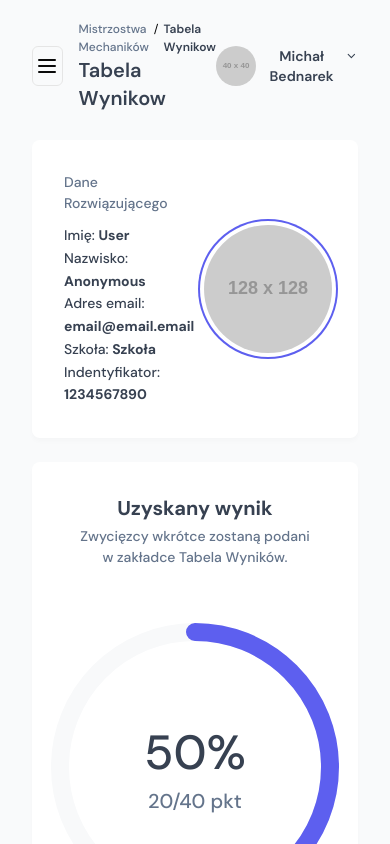
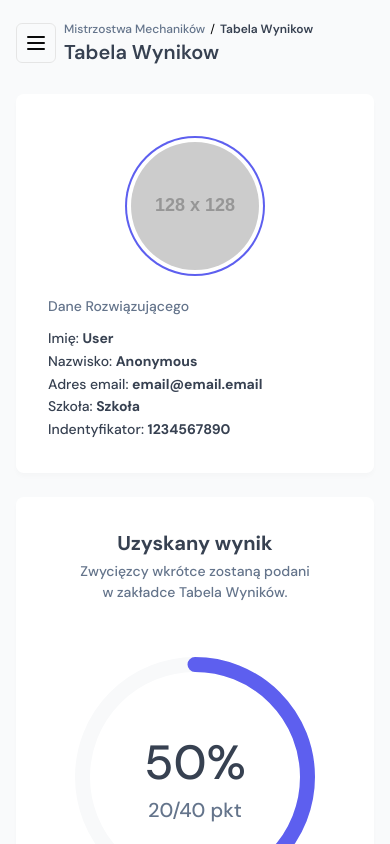
Before and after one commit to Vetther/HackHeroes2023, a Next.js app in the folder apps/frontend/: page /tabela-wynikow in a window 390 px wide. Built offline with nearby package versions, Linux system fonts and the light colour scheme.

Commit message:
Update mobile sizes

```diff
--- a/apps/frontend/src/components/dashboard-shell.tsx
+++ b/apps/frontend/src/components/dashboard-shell.tsx
@@ -1,5 +1,5 @@
 const DashboardShell = ({ children }: { children: React.ReactNode }) => {
-  return <div className="w-full px-8 py-7">{children}</div>
+  return <div className="w-full px-4 py-7 lg:px-8">{children}</div>
 }
 
 export default DashboardShell
--- a/apps/frontend/src/components/navbar.tsx
+++ b/apps/frontend/src/components/navbar.tsx
@@ -31,11 +31,11 @@ export default function Navbar() {
     })
 
   return (
-    <nav className="flex w-full items-center gap-4 px-8 pt-5">
+    <nav className="flex w-full items-center gap-2 px-4 pt-5 lg:gap-4 lg:px-8">
       <Button
         variant="outline"
         size="icon"
-        className="lg:hidden"
+        className="aspect-square lg:hidden"
         onClick={() => setIsOpen((prev) => !prev)}
       >
         <Menu />
@@ -61,7 +61,7 @@ const NavbarUser = () => {
   return (
     <Popover open={isOpen} onOpenChange={setIsOpen}>
       <PopoverTrigger>
-        <div className="flex h-12 flex-row items-center gap-2.5 py-0">
+        <div className="hidden h-12 flex-row items-center gap-2.5 py-0 lg:flex">
           <Avatar className="h-10 w-10">
             <AvatarImage
               alt={`Profile photo of ${"Michał Bednarek"}`}
--- a/apps/frontend/src/components/results/ai-report.tsx
+++ b/apps/frontend/src/components/results/ai-report.tsx
@@ -1,8 +1,16 @@
+import { cn } from "@/lib/utils"
 import { Card, CardContent, CardHeader, CardTitle } from "../ui/card"
 
-export default function AIRaport() {
+export default function AIRaport({
+  className,
+}: React.HTMLAttributes<HTMLDivElement>) {
   return (
-    <Card className="h-full w-full items-center justify-center gap-[22px] xl:h-auto">
+    <Card
+      className={cn(
+        "h-full w-full items-center justify-center gap-[22px] xl:h-auto",
+        className
+      )}
+    >
       <CardHeader className="flex items-center justify-center">
         <CardTitle className="text-center">Raport AI</CardTitle>
       </CardHeader>
--- a/apps/frontend/src/components/results/profile.tsx
+++ b/apps/frontend/src/components/results/profile.tsx
@@ -1,13 +1,21 @@
+import { cn } from "@/lib/utils"
 import { Avatar, AvatarFallback, AvatarImage } from "../ui/avatar"
 import { Card, CardTagLine } from "../ui/card"
 import { Skeleton } from "../ui/skeleton"
 
-export default function Profile() {
+export default function Profile({
+  className,
+}: React.HTMLAttributes<HTMLDivElement>) {
   return (
-    <Card className="flex-row items-center justify-between gap-2.5">
-      <div className="inline-flex flex-col gap-2.5">
+    <Card
+      className={cn(
+        "flex-row flex-wrap-reverse items-center justify-center gap-2.5 md:flex-nowrap",
+        className
+      )}
+    >
+      <div className="inline-flex flex-1 flex-col gap-2.5">
         <CardTagLine>Dane Rozwiązującego</CardTagLine>
-        <ul>
+        <ul className="whitespace-nowrap">
           <li className="text-sm leading-relaxed">
             <span className="font-medium text-gray-700">Imię: </span>
             <span className="font-bold text-gray-700">User</span>
@@ -30,13 +38,14 @@ export default function Profile() {
           </li>
         </ul>
       </div>
-      {/* <Avatar className="h-32 w-32 bg-transparent bg-white ring-2 ring-primary ring-offset-4"> */}
-      <Avatar className="h-32 w-32 bg-transparent bg-white ring-2 ring-primary ring-offset-4">
-        <AvatarImage src={`https://placehold.it/128`} />
-        <AvatarFallback className="bg-transparent">
-          <Skeleton className="h-32 w-32 rounded-full" />
-        </AvatarFallback>
-      </Avatar>
+      <div className="flex aspect-square  items-center justify-center self-center p-4 sm:p-0">
+        <Avatar className="h-full w-full bg-transparent bg-white ring-2 ring-primary ring-offset-4 sm:h-32 sm:w-32">
+          <AvatarImage src={`https://placehold.it/128`} />
+          <AvatarFallback className="bg-transparent">
+            <Skeleton className="h-32 w-32 rounded-full" />
+          </AvatarFallback>
+        </Avatar>
+      </div>
     </Card>
   )
 }
--- a/apps/frontend/src/components/results/score-progress-bar.tsx
+++ b/apps/frontend/src/components/results/score-progress-bar.tsx
@@ -1,27 +1,28 @@
 "use client"
 
 import useCountAnimate from "@/hooks/use-count-animate"
+import { cn } from "@/lib/utils"
 import { motion } from "framer-motion"
 
-type ProgressBarProps = {
+interface ProgressBarProps extends React.HTMLAttributes<HTMLDivElement> {
   points: number
   maxPoints?: number
   duration?: number
 }
 
 export default function ProgressBar({
+  className,
   points,
   maxPoints = 40,
   duration = 2,
 }: ProgressBarProps) {
   const radius = 45
-  const size = 300
   const value = Math.ceil((points / maxPoints) * 100)
   const percentCount = useCountAnimate(0, value)
   const pointCount = useCountAnimate(0, points)
 
   return (
-    <div className="relative grid place-items-center">
+    <div className={cn("relative grid place-items-center", className)}>
       <div className="absolute flex flex-col text-center">
         <span className="text-5xl font-medium leading-[67.2px] text-gray-700">
           <motion.span>{percentCount}</motion.span>%
@@ -32,9 +33,7 @@ export default function ProgressBar({
       </div>
       <svg
         viewBox="0 0 100 100"
-        width={size}
-        height={size}
-        className="-rotate-90 stroke-[6]"
+        className="h-[250px] w-[250px] -rotate-90 stroke-[6] md:h-[300px] md:w-[300px]"
       >
         <circle
           cx={50}
--- a/apps/frontend/src/components/results/score.tsx
+++ b/apps/frontend/src/components/results/score.tsx
@@ -1,9 +1,12 @@
+import { cn } from "@/lib/utils"
 import { Card, CardTagLine, CardTitle } from "../ui/card"
 import ProgressBar from "./score-progress-bar"
 
-export default function Score() {
+export default function Score({
+  className,
+}: React.HTMLAttributes<HTMLDivElement>) {
   return (
-    <Card className="h-full items-center justify-between">
+    <Card className={cn("flex items-center justify-between", className)}>
       <div className="flex flex-col items-center justify-center gap-[49px]">
         <div className="flex flex-col items-center justify-center gap-1">
           <CardTitle>Uzyskany wynik</CardTitle>
--- a/apps/frontend/src/components/results/time.tsx
+++ b/apps/frontend/src/components/results/time.tsx
@@ -1,32 +1,35 @@
+import { cn } from "@/lib/utils"
 import { Card, CardTitle } from "../ui/card"
 
-export default function Time() {
+export default function Time({
+  className,
+}: React.HTMLAttributes<HTMLDivElement>) {
   return (
-    <Card className="w-full items-center justify-between">
+    <Card className={cn("w-full items-center justify-between", className)}>
       <div className="flex shrink grow basis-0 flex-col items-center justify-center gap-2.5">
         <CardTitle>Czas ukończenia</CardTitle>
         <div className="flex gap-2">
           <div>
-            <span className="text-[56px] font-semibold leading-[78.4px] text-gray-700">
+            <span className="text-[36px] font-semibold text-gray-700 sm:text-[56px]">
               00
             </span>
-            <span className="text-[32px] font-semibold leading-[44.8px] text-gray-700">
+            <span className="text-[24px] font-semibold text-gray-700 sm:text-[32px]">
               h
             </span>
           </div>
           <div>
-            <span className="text-[56px] font-semibold leading-[78.4px] text-gray-700">
+            <span className="text-[36px] font-semibold text-gray-700 sm:text-[56px]">
               00
             </span>
-            <span className="text-[32px] font-semibold leading-[44.8px] text-gray-700">
+            <span className="text-[24px] font-semibold text-gray-700 sm:text-[32px]">
               m
             </span>
           </div>
           <div>
-            <span className="text-[56px] font-semibold leading-[78.4px] text-gray-700">
+            <span className="text-[36px] font-semibold text-gray-700 sm:text-[56px]">
               00
             </span>
-            <span className="text-[32px] font-semibold leading-[44.8px] text-gray-700">
+            <span className="text-[24px] font-semibold text-gray-700 sm:text-[32px]">
               s
             </span>
           </div>
--- a/apps/frontend/src/components/sidebar-navigation-mobile.tsx
+++ b/apps/frontend/src/components/sidebar-navigation-mobile.tsx
@@ -28,7 +28,7 @@ const SidebarNavigationMobile = () => {
 
   return (
     <div
-      className="flex flex-1 flex-col justify-center gap-[18px] px-8"
+      className="flex flex-1 flex-col justify-center gap-[18px] px-4"
       ref={navRef}
     >
       {navigation.map(({ label, path, icon, active }, index) => (
--- a/apps/frontend/src/components/sidebar.tsx
+++ b/apps/frontend/src/components/sidebar.tsx
@@ -48,7 +48,7 @@ const Sidebar = () => {
             </p>
           </div>
           <SidebarNavigationMobile />
-          <div className="px-8 pb-24">
+          <div className="px-4 pb-24 lg:px-8">
             <div className="relative flex h-[200px] w-full flex-col items-center justify-between overflow-hidden rounded-lg bg-indigo-500 py-6">
               <div className="flex flex-col items-center gap-2">
                 <SidebarIcons.banner />
```
